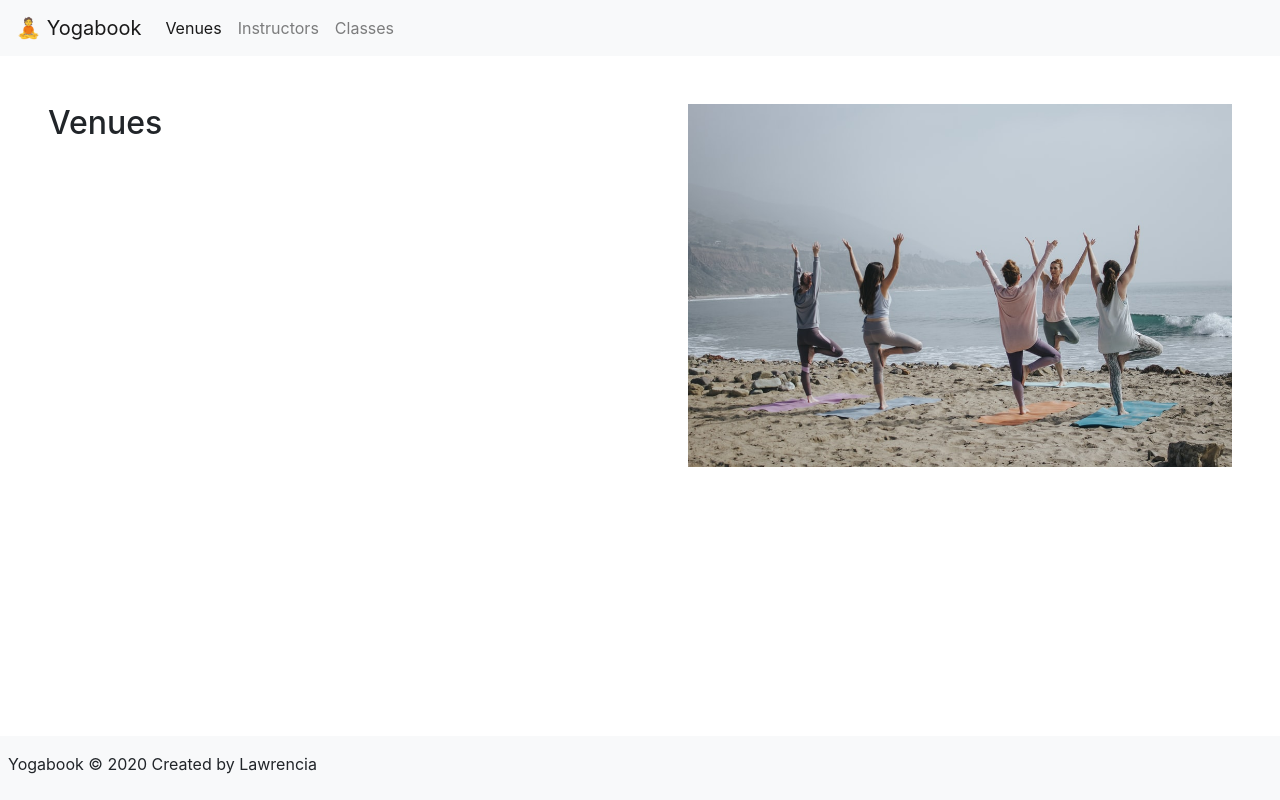
After one commit to lawcia/yoga-class-booking-site, a Flask app: page /venues in a window 1280 px wide. The commit adds this page. Run offline with Flask 2, Linux system fonts and the light colour scheme; data that the repository does not hold is empty; some libraries are stand-ins or nearby versions.

Commit message:
template and route to get list of venues

```diff
--- a/app.py
+++ b/app.py
@@ -135,6 +135,10 @@ def index():
 def list_instructors():
     return render_template('pages/instructors.html', instructors=Instructor.query.all())
 
+@app.route('/venues')
+def list_venues():
+    return render_template('pages/venues.html', venues=Venue.query.all())
+
 
 @app.route('/instructors/<id>')
 def instructor(id):
--- a/templates/layouts/main.html
+++ b/templates/layouts/main.html
@@ -26,7 +26,7 @@
         <div class="collapse navbar-collapse" id="navbarNav">
           <ul class="navbar-nav">
             <li class="nav-item active">
-              <a class="nav-link" href="#">Venues</a>
+              <a class="nav-link" href="/venues">Venues</a>
             </li>
             <li class="nav-item">
               <a class="nav-link" href="/instructors">Instructors</a>
--- /dev/null
+++ b/templates/pages/venues.html
@@ -0,0 +1,21 @@
+{% extends 'layouts/main.html' %}
+{% block content %}
+<div class="row">
+  <div class="col-sm-6 p-5">
+    <h2>Venues</h2>
+
+    {% for venue in venues %}
+    <a href="/venues/{{ venue.id }}" class="m-2">
+      <div class="card">
+        <div class="card-body">{{ venue.name }}
+        </div>
+      </div>
+    </a>
+    {% endfor %}
+
+  </div>
+  <div class="col-sm-6 p-5">
+    <img class="img-fluid" src="/static/img/yoga_on_beach.jpg" alt="group doing yoga on the beach">
+  </div>
+</div>
+{% endblock %}
```
